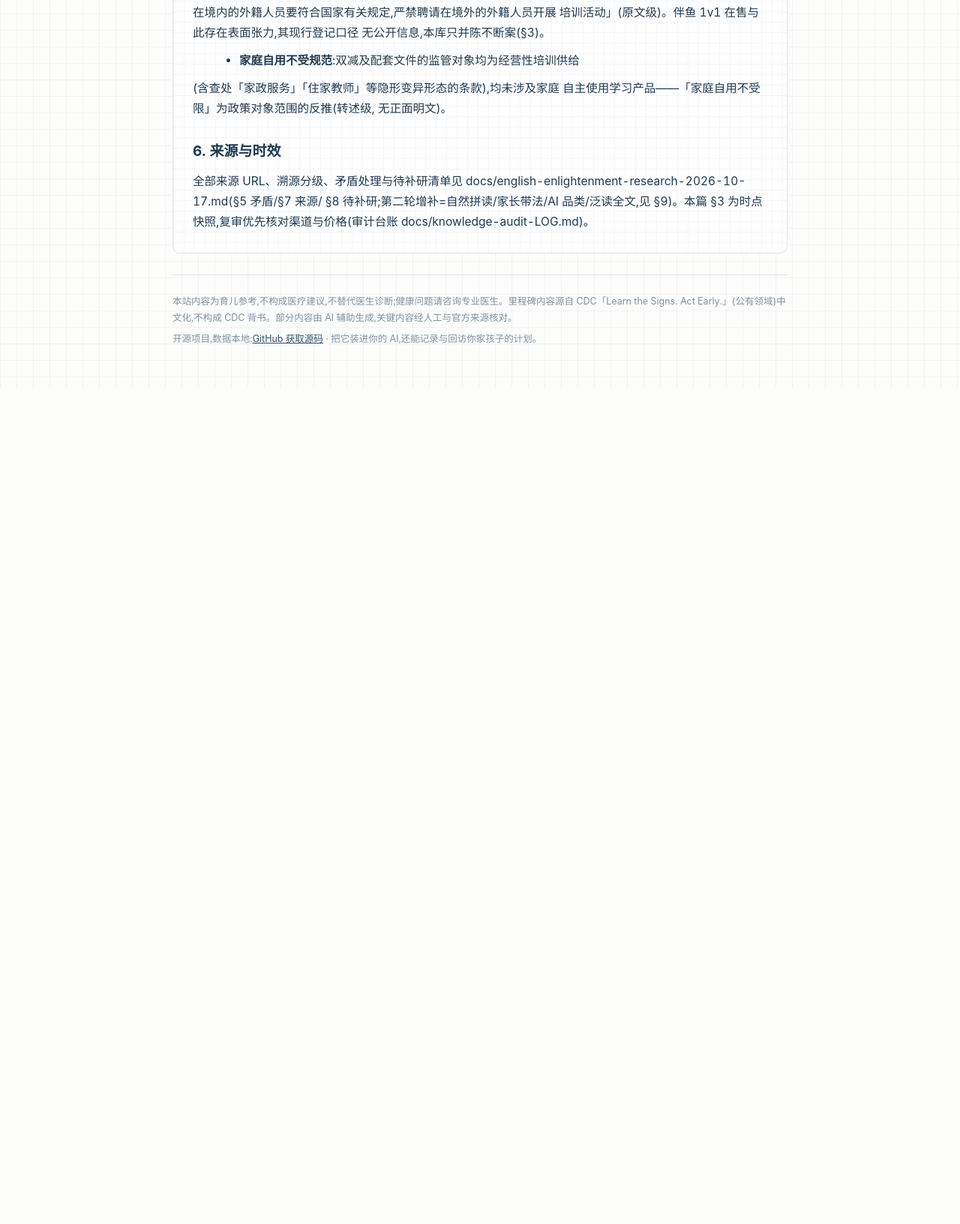
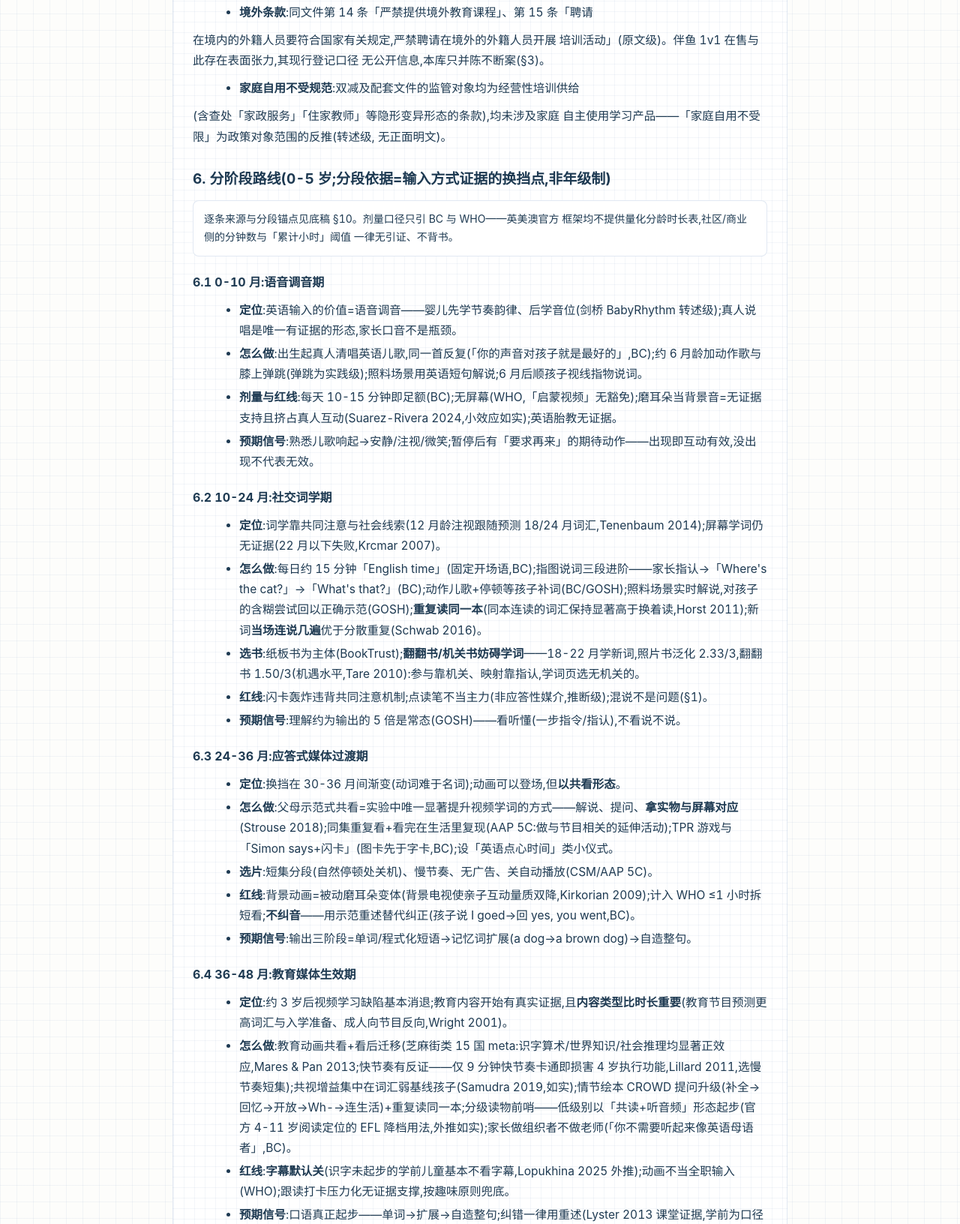
Before and after one commit to Ethanzyc/parent-guide-site, a plain HTML site: page site/english.html in a window 1280 px wide. Shown: the part 5174-6806 px from the top of the page at 75% size. Before the commit the page ends 5691 px from the top, so only its background shows below. Drawn offline with Linux system fonts and the light colour scheme.

Commit message:
site: sync landing page + knowledge site from dev repo @ e6069e0

```diff
--- a/site/english.html
+++ b/site/english.html
@@ -151,6 +151,7 @@
 <p>课程方案,转述级),家庭启蒙领先课内是常态;政策管机构不管家庭自用 (§5),在家启蒙本身无合规问题。</p>
 <ol><li><b>迟缓红线(T2)</b>:怀疑语言发育落后时,双语背景既不是原因也不是</li></ol>
 <p>挡箭牌——按 knowledge/milestones.md 语言条目对照、两语合计观察,触 红旗走专业评估;既别把「分布现象」当迟缓,也别拿「双语」解释真正的 迟缓(ASHA:误判多语儿童为障碍的风险真实存在)。</p>
+<p>各年龄段的具体做法(输入形态/活动清单/剂量红线/预期信号)见 §6 分阶段路线。</p>
 <h2>5. 政策边界(选资源前知道)</h2>
 <ul><li><b>学龄前线上培训</b>:双减原文「不得开展面向学龄前儿童的线上培训,</li></ul>
 <p>严禁以学前班、幼小衔接班、思维训练班等名义面向学龄前儿童开展线下 学科类(含外语)培训」,且不再审批新的面向学龄前儿童的校外培训机构 (中办国办 2021《关于进一步减轻义务教育阶段学生作业负担和校外培训 负担的意见》,新华网全文原文级)——**面向学龄前儿童的线上外教课不 在合规供给内**。</p>
@@ -158,8 +159,20 @@
 <p>在境内的外籍人员要符合国家有关规定,严禁聘请在境外的外籍人员开展 培训活动」(原文级)。伴鱼 1v1 在售与此存在表面张力,其现行登记口径 无公开信息,本库只并陈不断案(§3)。</p>
 <ul><li><b>家庭自用不受规范</b>:双减及配套文件的监管对象均为经营性培训供给</li></ul>
 <p>(含查处「家政服务」「住家教师」等隐形变异形态的条款),均未涉及家庭 自主使用学习产品——「家庭自用不受限」为政策对象范围的反推(转述级, 无正面明文)。</p>
-<h2>6. 来源与时效</h2>
-<p>全部来源 URL、溯源分级、矛盾处理与待补研清单见 docs/english-enlightenment-research-2026-10-17.md(§5 矛盾/§7 来源/ §8 待补研;第二轮增补=自然拼读/家长带法/AI 品类/泛读全文,见 §9)。本篇 §3 为时点快照,复审优先核对渠道与价格(审计台账 docs/knowledge-audit-LOG.md)。</p>
+<h2>6. 分阶段路线(0-5 岁;分段依据=输入方式证据的换挡点,非年级制)</h2>
+<div class="note">逐条来源与分段锚点见底稿 §10。剂量口径只引 BC 与 WHO——英美澳官方 框架均不提供量化分龄时长表,社区/商业侧的分钟数与「累计小时」阈值 一律无引证、不背书。</div>
+<h3>6.1 0-10 月:语音调音期</h3>
+<ul><li><b>定位</b>:英语输入的价值=语音调音——婴儿先学节奏韵律、后学音位(剑桥 BabyRhythm 转述级);真人说唱是唯一有证据的形态,家长口音不是瓶颈。</li><li><b>怎么做</b>:出生起真人清唱英语儿歌,同一首反复(「你的声音对孩子就是最好的」,BC);约 6 月龄加动作歌与膝上弹跳(弹跳为实践级);照料场景用英语短句解说;6 月后顺孩子视线指物说词。</li><li><b>剂量与红线</b>:每天 10-15 分钟即足额(BC);无屏幕(WHO,「启蒙视频」无豁免);磨耳朵当背景音=无证据支持且挤占真人互动(Suarez-Rivera 2024,小效应如实);英语胎教无证据。</li><li><b>预期信号</b>:熟悉儿歌响起→安静/注视/微笑;暂停后有「要求再来」的期待动作——出现即互动有效,没出现不代表无效。</li></ul>
+<h3>6.2 10-24 月:社交词学期</h3>
+<ul><li><b>定位</b>:词学靠共同注意与社会线索(12 月龄注视跟随预测 18/24 月词汇,Tenenbaum 2014);屏幕学词仍无证据(22 月以下失败,Krcmar 2007)。</li><li><b>怎么做</b>:每日约 15 分钟「English time」(固定开场语,BC);指图说词三段进阶——家长指认→「Where's the cat?」→「What's that?」(BC);动作儿歌+停顿等孩子补词(BC/GOSH);照料场景实时解说,对孩子的含糊尝试回以正确示范(GOSH);<b>重复读同一本</b>(同本连读的词汇保持显著高于换着读,Horst 2011);新词<b>当场连说几遍</b>优于分散重复(Schwab 2016)。</li><li><b>选书</b>:纸板书为主体(BookTrust);<b>翻翻书/机关书妨碍学词</b>——18-22 月学新词,照片书泛化 2.33/3,翻翻书 1.50/3(机遇水平,Tare 2010):参与靠机关、映射靠指认,学词页选无机关的。</li><li><b>红线</b>:闪卡轰炸违背共同注意机制;点读笔不当主力(非应答性媒介,推断级);混说不是问题(§1)。</li><li><b>预期信号</b>:理解约为输出的 5 倍是常态(GOSH)——看听懂(一步指令/指认),不看说不说。</li></ul>
+<h3>6.3 24-36 月:应答式媒体过渡期</h3>
+<ul><li><b>定位</b>:换挡在 30-36 月间渐变(动词难于名词);动画可以登场,但<b>以共看形态</b>。</li><li><b>怎么做</b>:父母示范式共看=实验中唯一显著提升视频学词的方式——解说、提问、<b>拿实物与屏幕对应</b>(Strouse 2018);同集重复看+看完在生活里复现(AAP 5C:做与节目相关的延伸活动);TPR 游戏与「Simon says+闪卡」(图卡先于字卡,BC);设「英语点心时间」类小仪式。</li><li><b>选片</b>:短集分段(自然停顿处关机)、慢节奏、无广告、关自动播放(CSM/AAP 5C)。</li><li><b>红线</b>:背景动画=被动磨耳朵变体(背景电视使亲子互动量质双降,Kirkorian 2009);计入 WHO ≤1 小时拆短看;<b>不纠音</b>——用示范重述替代纠正(孩子说 I goed→回 yes, you went,BC)。</li><li><b>预期信号</b>:输出三阶段=单词/程式化短语→记忆词扩展(a dog→a brown dog)→自造整句。</li></ul>
+<h3>6.4 36-48 月:教育媒体生效期</h3>
+<ul><li><b>定位</b>:约 3 岁后视频学习缺陷基本消退;教育内容开始有真实证据,且<b>内容类型比时长重要</b>(教育节目预测更高词汇与入学准备、成人向节目反向,Wright 2001)。</li><li><b>怎么做</b>:教育动画共看+看后迁移(芝麻街类 15 国 meta:识字算术/世界知识/社会推理均显著正效应,Mares &amp; Pan 2013;快节奏有反证——仅 9 分钟快节奏卡通即损害 4 岁执行功能,Lillard 2011,选慢节奏短集);共视增益集中在词汇弱基线孩子(Samudra 2019,如实);情节绘本 CROWD 提问升级(补全→回忆→开放→Wh-→连生活)+重复读同一本;分级读物前哨——低级别以「共读+听音频」形态起步(官方 4-11 岁阅读定位的 EFL 降档用法,外推如实);家长做组织者不做老师(「你不需要听起来像英语母语者」,BC)。</li><li><b>红线</b>:<b>字幕默认关</b>(识字未起步的学前儿童基本不看字幕,Lopukhina 2025 外推);动画不当全职输入(WHO);跟读打卡压力化无证据支撑,按趣味原则兜底。</li><li><b>预期信号</b>:口语真正起步——单词→扩展→自造整句;纠错一律用重述(Lyster 2013 课堂证据,学前为口径级)。</li></ul>
+<h3>6.5 48-60 月:识字准备期</h3>
+<ul><li><b>定位</b>:识字「准备」而非识字教学;系统拼读留 5-6 岁后(K-1 证据最强,§2.6)。</li><li><b>怎么做</b>:音韵游戏<b>全部口头、不出现字母</b>(押韵填空/押韵 odd-word-out/首音侦探/数词拍手/音节分类,NC DPI 清单);print awareness(指读示范/环境印刷品找字/书的概念,Reading Rockets);字母名先行、名+音并教(专家转述级);口语深化=故事复述/角色扮演/show and tell(BC);写前=pre-writing shapes(线/圆/十字)先于字母,涂写自己名字(CDC:4 岁字母样涂写、5 岁描摹部分字母)。</li><li><b>拼读启动信号</b>(齐了再开系统自拼):认识大部分字母名形+会说常见字母音+押韵游戏熟练+主动对文字感兴趣+能听音拼出 sat 类词;中英识字错峰更稳、同步也可行(拼音正迁移,§2.6)。</li><li><b>红线</b>:不提前正式自拼;识字量不攀比。</li></ul>
+<h2>7. 来源与时效</h2>
+<p>全部来源 URL、溯源分级、矛盾处理与待补研清单见 docs/english-enlightenment-research-2026-10-17.md(§5 矛盾/§7 来源/ §8 待补研;第二轮增补=自然拼读/家长带法/AI 品类/泛读全文,见 §9; 第三轮=分阶段路线五段深调与谱系,见 §10)。本篇 §3 为时点快照, 复审优先核对渠道与价格(审计台账 docs/knowledge-audit-LOG.md)。</p>
 </article>
 <div class="foot">
   <p>本站内容为育儿参考,不构成医疗建议,不替代医生诊断;健康问题请咨询专业医生。里程碑内容源自 CDC「Learn the Signs. Act Early.」(公有领域)中文化,不构成 CDC 背书。部分内容由 AI 辅助生成,关键内容经人工与官方来源核对。</p>
```
